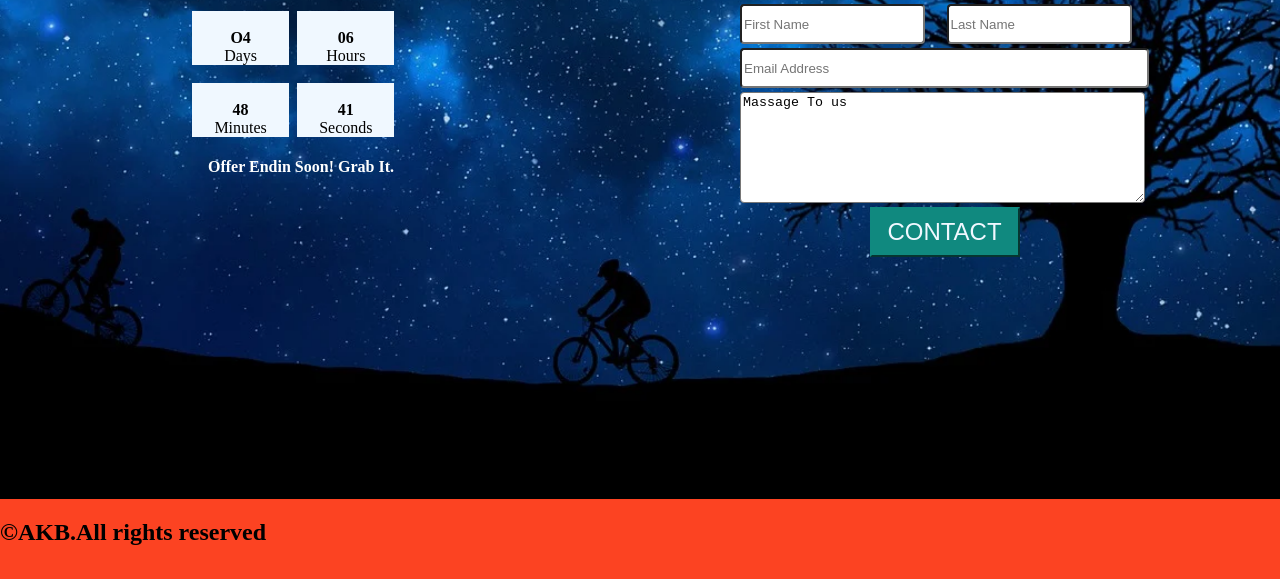
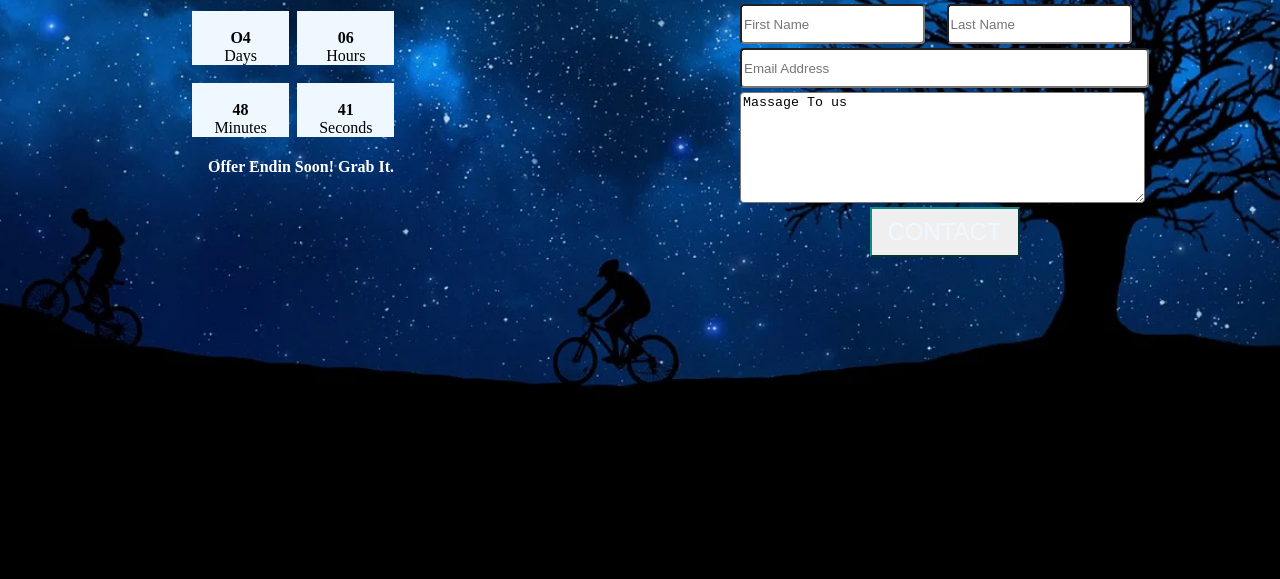
Before and after one commit to Faridabhanu-B-S/HTML_CSS-, a plain HTML site: page index2.html in a window 1280 px wide. Shown: the part 221-800 px from the top of the page. Drawn offline with Linux system fonts and the light colour scheme.

Commit message:
Update index2.html

```diff
--- a/index2.html
+++ b/index2.html
@@ -36,12 +36,12 @@ textarea
 }
 .btn2
 {
-    height: 50px;width: 150px; background: radius 4px; background-color: hsl(175, 79%, 30%);
+    height: 50px;width: 150px; background: radius 4px; background-colour: hsl(175, 79%, 30%);
     border-color:hsl(175, 79%, 30%);color: aliceblue;font-size: 24;
 }
 #footer2
 {
-    position: absolute;background-color:#fc4322;width: 100%;top:90%;left:0%; height: 10%;
+    position: absolute;background-color:black;width: 100%;top:90%;left:0%; height: 10%;
 }
 .manu2
 {
```
